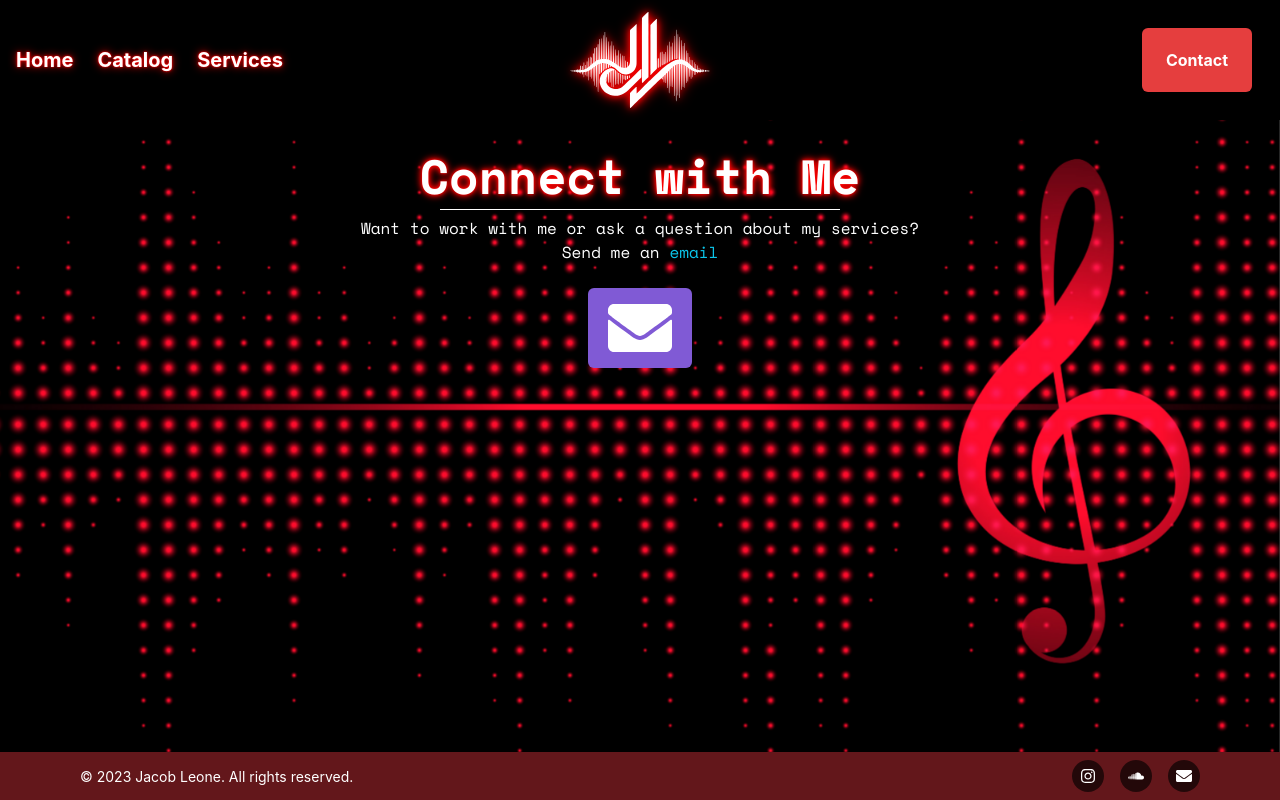
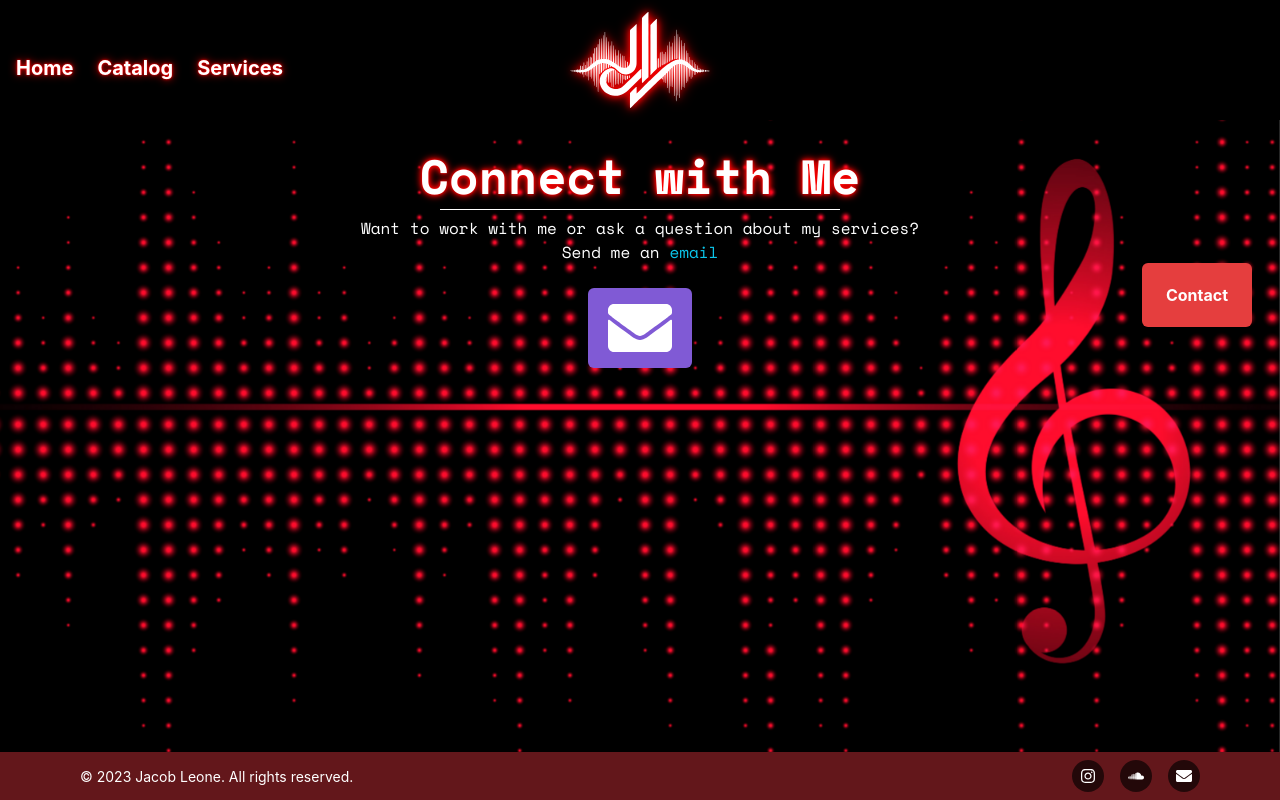
Before and after one commit to jacklion710/jacobleone-music-portfolio, a Next.js app: page /Contact in a window 1280 px wide. Built offline with nearby package versions, Linux system fonts and the light colour scheme.

Commit message:
Adjusted nav items positioning

```diff
--- a/components/Navbar.tsx
+++ b/components/Navbar.tsx
@@ -105,10 +105,12 @@ const contactButtonVariants = {
             display="flex"
             justifyContent="flex-end"
             alignItems="center"
+            mt={80}
           >
             <motion.div
               variants={contactButtonVariants}
               transition={{ duration: 0.2 }}
+              style={{ marginTop: '150px' }}
             >
               <NextLink href="/Contact" passHref>
                 <ChakraLink
@@ -152,13 +154,14 @@ const contactButtonVariants = {
 
   const DesktopNav = () => {
     return (
-      <Flex justifyContent="space-between" alignItems="center" flexGrow={1} h="100%">
+    <Flex justifyContent="space-between" alignItems="flex-start" flexGrow={1} h="100%">
         <Stack
           direction={'row'}
           spacing={6}
           alignItems="center"
           flexGrow={1}
           h="100%"
+          mt={4}
         >
           {NAV_ITEMS.map((navItem) => (
             <NextLink key={navItem.label} href={navItem.href ?? '#'} passHref>
@@ -169,6 +172,8 @@ const contactButtonVariants = {
                 color="white"
                 textShadow="0 0 1px red, 0 0 3px red, 0 0 9px red"
                 _hover={{ textDecoration: 'underline', color: 'gray.300', textShadow: 'none' }}
+                style={{ marginTop: '150px' }}
+                mt={8}
             >
                 {navItem.label}
             </ChakraLink>
@@ -217,7 +222,7 @@ const contactButtonVariants = {
         flexDirection="column"
         justifyContent="flex-start"
         alignItems="center"
-        pt={12}
+        pt={4}
         zIndex={11}
         transition="opacity 0.5s cubic-bezier(0.5, 0, 0.25, 1)"
         >
@@ -235,7 +240,7 @@ const contactButtonVariants = {
         </div>
 
         <Flex flexDirection="column" alignItems="center" justifyContent="center" mb={10} flexGrow={1}>
-          <Stack spacing={12} textAlign="center">
+          <Stack spacing={12} textAlign="center" mt={-50}>
              {NAV_ITEMS.map((navItem, index) => (
                   <NextLink key={navItem.label ?? navItem.imageSrc} href={navItem.href ?? '#'} passHref>
                       <motion.div
@@ -280,6 +285,7 @@ const contactButtonVariants = {
                 fontWeight="bold"
                 borderRadius="md"
                 _hover={{ bg: 'red.600' }}
+                style={{ marginTop: '150px' }}
             >
                 Contact
             </ChakraLink>
```
